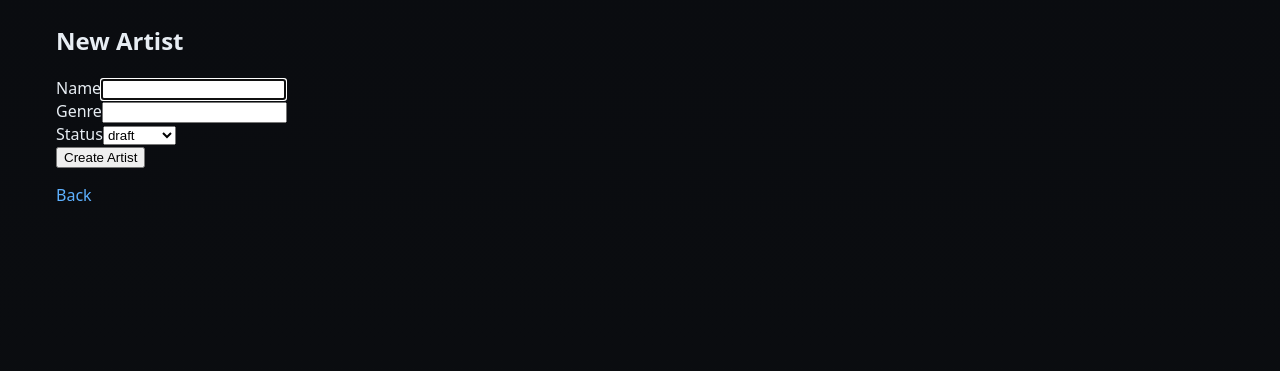
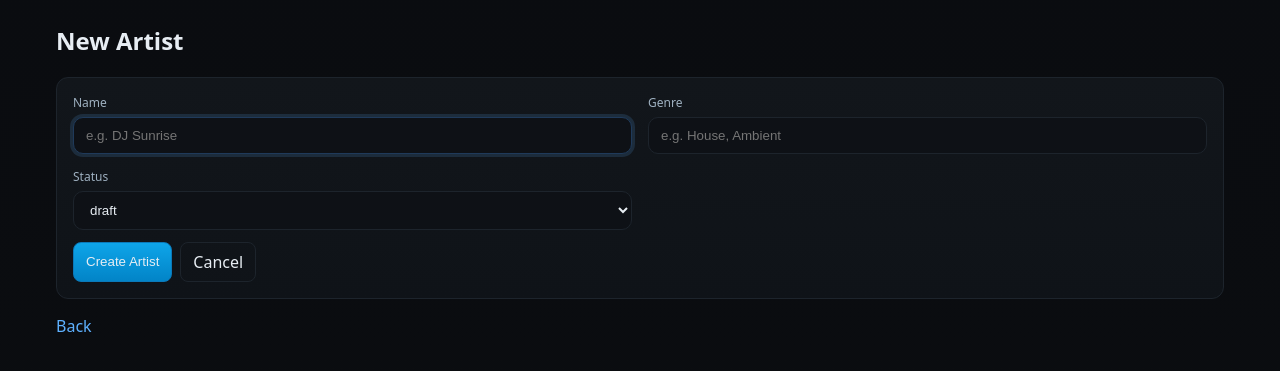
Before and after one commit to sakaidubz/indoor-radio-platform, a Rails app: page /artists/new in a window 1280 px wide. Shown: the part 47-418 px from the top of the page. Run offline with Rails 7, Linux system fonts and the light colour scheme; some libraries are stand-ins or nearby versions.

Commit message:
feat(ui): redesign forms with modern layout and inputs\n\n- Add form styles (cards, grid, inputs, errors, actions)\n- Update Artists and Episodes form partials to use new classes\n- Improve accessibility with labels and focus states

```diff
--- a/app/assets/stylesheets/application.css
+++ b/app/assets/stylesheets/application.css
@@ -95,3 +95,34 @@ tbody tr:hover { background: rgba(255,255,255,0.02); }
   .stats-grid { grid-template-columns: 1fr; }
   .grid-2 { grid-template-columns: 1fr; }
 }
+
+/* Forms */
+.form-card { background: linear-gradient(180deg, var(--panel) 0%, var(--panel-2) 100%); border: 1px solid var(--border); border-radius: 12px; padding: 16px; }
+.form { display: block; }
+.form-grid { display: grid; grid-template-columns: 1fr 1fr; gap: 14px 16px; }
+.form-row { grid-column: span 2; }
+.field { display: flex; flex-direction: column; gap: 6px; }
+.field label { font-size: 12px; color: var(--muted); }
+.input, .textarea, .select {
+  width: 100%;
+  border-radius: 10px;
+  border: 1px solid var(--border);
+  background: #0e1116;
+  color: var(--text);
+  padding: 10px 12px;
+  outline: none;
+  transition: border-color .15s ease, box-shadow .15s ease;
+}
+.textarea { min-height: 100px; resize: vertical; }
+.input:focus, .textarea:focus, .select:focus {
+  border-color: #1f3a5a;
+  box-shadow: 0 0 0 3px rgba(94,177,255,0.15);
+}
+.errors { border: 1px solid #3a1d1f; background: #1a0f11; color: #ff9aa2; padding: 10px 12px; border-radius: 10px; margin-bottom: 12px; }
+.form-actions { display: flex; gap: 8px; margin-top: 12px; }
+.btn-ghost { background: transparent; border-color: var(--border); }
+
+@media (max-width: 900px) {
+  .form-grid { grid-template-columns: 1fr; }
+  .form-row { grid-column: span 1; }
+}
--- a/app/views/artists/_form.html.slim
+++ b/app/views/artists/_form.html.slim
@@ -1,19 +1,22 @@
-/- Simple jQuery example: focus first input
-javascript:
-  $(function(){ $("#artist_name").focus(); });
+.form-card
+  /- Simple jQuery example: focus first input
+  javascript:
+    $(function(){ $("#artist_name").focus(); });
 
-= form_with model: @artist do |f|
-  - if @artist.errors.any?
-    .errors
-      p= @artist.errors.full_messages.join(', ')
-  .field
-    = f.label :name
-    = f.text_field :name
-  .field
-    = f.label :genre
-    = f.text_field :genre
-  .field
-    = f.label :status
-    = f.select :status, %w[draft active archived]
-  .actions
-    = f.submit
+  = form_with model: @artist, class: 'form' do |f|
+    - if @artist.errors.any?
+      .errors
+        p= @artist.errors.full_messages.join(', ')
+    .form-grid
+      .field
+        = f.label :name
+        = f.text_field :name, class: 'input', placeholder: 'e.g. DJ Sunrise'
+      .field
+        = f.label :genre
+        = f.text_field :genre, class: 'input', placeholder: 'e.g. House, Ambient'
+      .field
+        = f.label :status
+        = f.select :status, %w[draft active archived], {}, class: 'select'
+    .form-actions
+      = f.submit (@artist.persisted? ? 'Update Artist' : 'Create Artist'), class: 'btn btn-primary'
+      = link_to 'Cancel', (@artist.persisted? ? artist_path(@artist) : artists_path), class: 'btn btn-ghost'
```
Also changed, not shown: app/views/episodes/_form.html.slim (+29 -26 lines).
